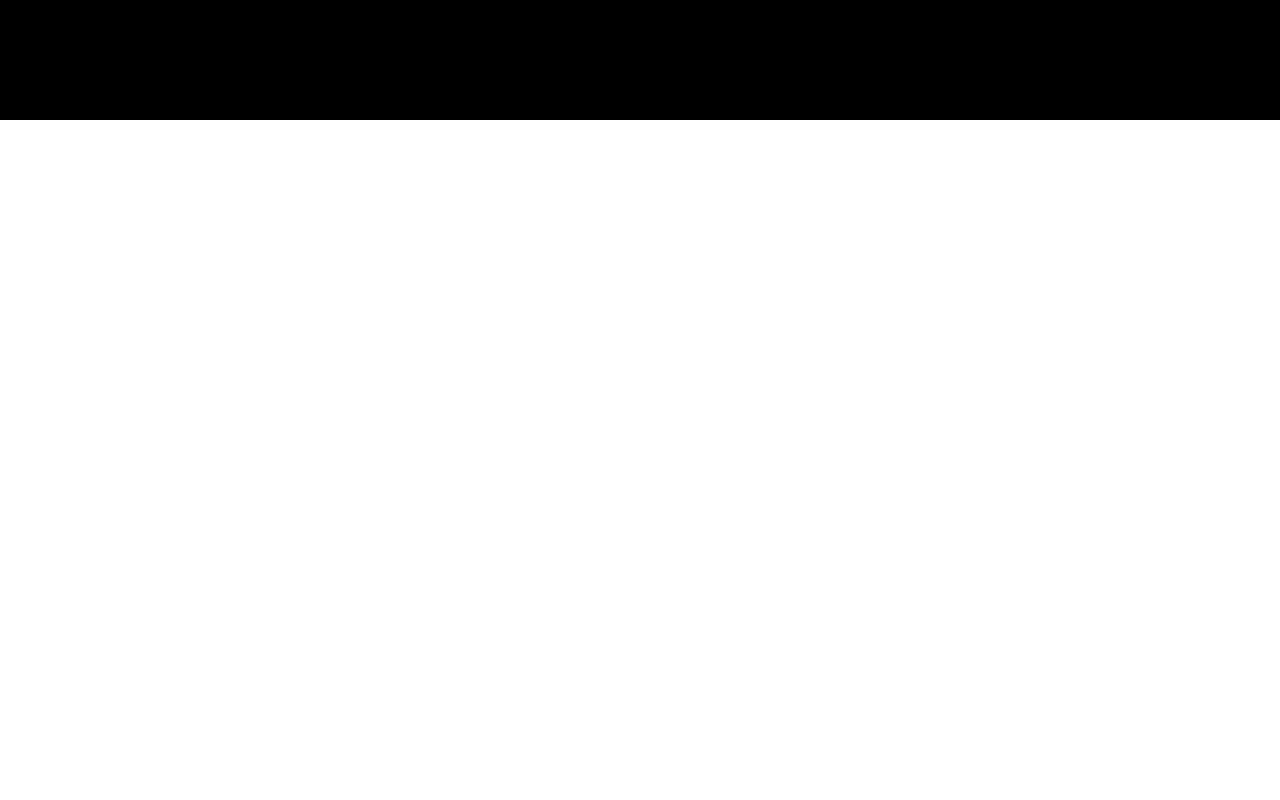
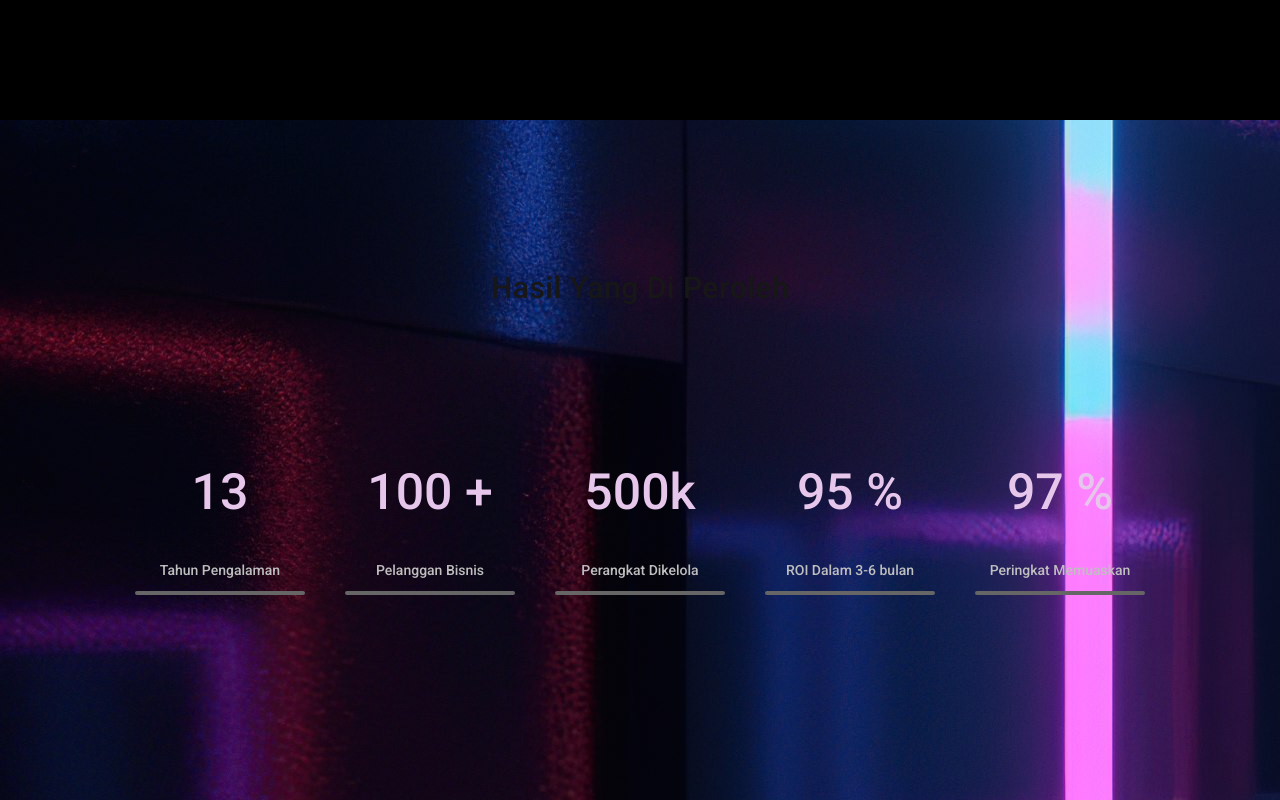
Before and after one commit to RadityaDwiEffendy/CompanyProfile, a Next.js app: page / in a window 1280 px wide. Shown: the part 5740-6540 px from the top of the page. Before the commit the page ends 5860 px from the top, so only its background shows below. Built offline with nearby package versions, Linux system fonts and the light colour scheme.

Commit message:
Add Page 5

```diff
--- a/app/page.js
+++ b/app/page.js
@@ -2,14 +2,20 @@
 import Image from "next/image";
 import Link from "next/link";
 import { useState, useRef, useEffect } from "react";
-import { Poppins } from 'next/font/google'
+import { Poppins, Roboto } from 'next/font/google'
 
 const poppins = Poppins({
   weight: '400',
   subsets: ['latin'],
 })
+const roboto = Roboto({
+  weight: '500',
+  subsets: ['latin'],
+})
 
 export default function Navbar() {
+  const [s, sx] = useState(0)
+
   const [isOpen, setIsOpen] = useState(false);
   const dropdownRef = useRef(null);
 
@@ -28,6 +34,16 @@
       document.removeEventListener("click", handleClickOutside);
     };
   }, []);
+
+
+  useEffect(() => {
+    const hs = () => {
+      sx(window.scrollY * .1)
+    }
+
+    window.addEventListener("scroll", hs);
+    return () => window.removeEventListener("scroll", hs)
+  }, [])
 
   useEffect(() => {
     const s = () => {
@@ -246,7 +262,7 @@
 
 
         <div className="flex w-[85%] h-[200vh] border border-solid border-white ">
-          <div className="flex items-center justify-center w-[100%] h-[200vh] border-r border-solid border-whit bg-left bg-center bg-no-repeat" style={{ backgroundImage: " url('/images/BG.jpg" }}>
+          <div className="flex items-center justify-center w-[100%] h-[200vh] border-r border-b border-solid border-whit bg-left bg-center bg-no-repeat" style={{ backgroundImage: " url('/images/BG.jpg" }}>
             <div className="w-[75%] ">
               <div className="w-full">
                 <p className="text-3xl text-medium">Digitalisasi & Perlindungan Operasi TI</p>
@@ -290,6 +306,83 @@
         </div>
       </div>
 
+      <div className="w-full h-[120vh] bg-bottom" style={{ backgroundImage: "url('/images/night.jpg')", backgroundPosition: `${-s}px center`, transition: "background-position .1s linear" }}>
+        <div className={roboto.className}>
+          <div className="w-full flex justify-center ">
+            <div>
+              <p style={{ lineHeight: "normal", textAlign: "center", letterSpacing: ".5px", }} className="mt-[150px] text-[30px] ">Hasil Yang Di Peroleh</p>
+            </div>
+
+          </div>
+
+          <div className="w-full mt-[150px] h-[130px] space-x-10 flex justify-center ">
+            <div className="w-[170px]   ">
+              <div className="text-customPurple flex justify-center w-full">
+                <p className="text-[50px] ">13</p>
+              </div>
+              <div className="text-abuabu flex justify-center w-full mt-[30px] ">
+                <p className="text-[14px] ">Tahun Pengalaman</p>
+              </div>
+              <div className="w-full h-[4px] bg-abuMuda rounded-[5px] mt-[10px] ">
+
+              </div>
+            </div>
+            <div className="w-[170px]   ">
+              <div className="text-customPurple flex justify-center w-full">
+                <p className="text-[50px] ">100 +</p>
+              </div>
+              <div className="text-abuabu flex justify-center w-full mt-[30px] ">
+                <p className="text-[14px] ">Pelanggan Bisnis</p>
+              </div>
+              <div className="w-full h-[4px] bg-abuMuda rounded-[5px] mt-[10px] ">
+
+              </div>
+            </div>
+            <div className="w-[170px]   ">
+              <div className="text-customPurple flex justify-center w-full">
+                <p className="text-[50px] ">500k</p>
+              </div>
+              <div className="text-abuabu flex justify-center w-full mt-[30px] ">
+                <p className="text-[14px] ">Perangkat Dikelola</p>
+              </div>
+              <div className="w-full h-[4px] bg-abuMuda rounded-[5px] mt-[10px] ">
+
+              </div>
+            </div>
+            <div className="w-[170px]   ">
+              <div className="text-customPurple flex justify-center w-full">
+                <p className="text-[50px] ">95 %</p>
+              </div>
+              <div className="text-abuabu flex justify-center w-full mt-[30px] ">
+                <p className="text-[14px] ">ROI Dalam 3-6 bulan</p>
+              </div>
+              <div className="w-full h-[4px] bg-abuMuda rounded-[5px] mt-[10px] ">
+
+              </div>
+            </div>
+            <div className="w-[170px]   ">
+              <div className="text-customPurple flex justify-center w-full">
+                <p className="text-[50px] ">97 %</p>
+              </div>
+              <div className="text-abuabu flex justify-center w-full mt-[30px] ">
+                <p className="text-[14px] ">Peringkat Memuaskan</p>
+              </div>
+              <div className="w-full h-[4px] bg-abuMuda rounded-[5px] mt-[10px] ">
+
+              </div>
+            </div>
+
+          </div>
+        </div>
+      </div>
+
+
+
+
+      <div className="w-full h-[100vh] bg-white bg-center" style={{ backgroundImage: " url('/images/.jpg" }}>
+
+      </div>
+
     </>
   );
 }
```
Also changed, not shown: public/images/beautiful.jpg (added), public/images/night.jpg (added). Lines whose indentation alone changed are shown as unchanged.
